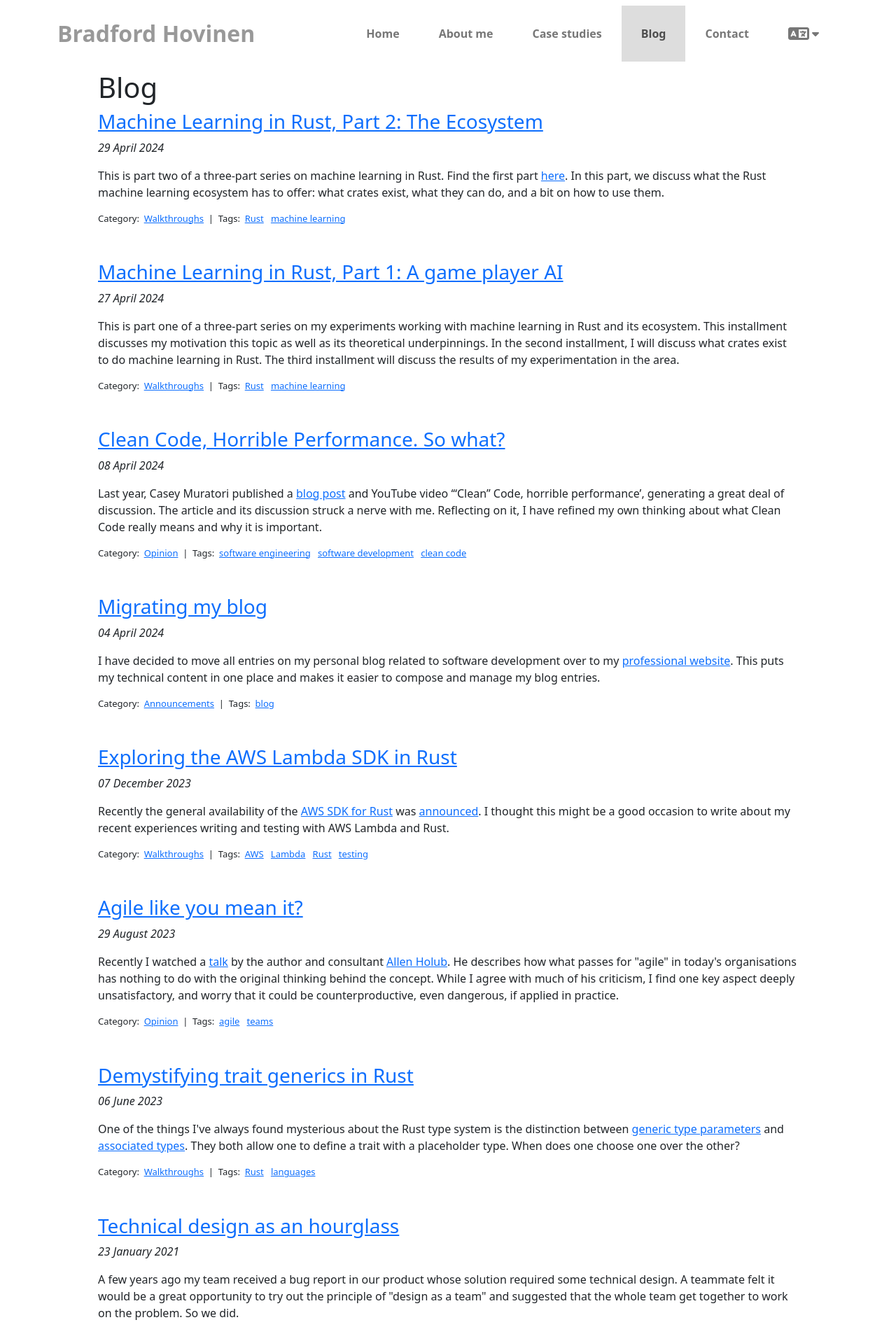
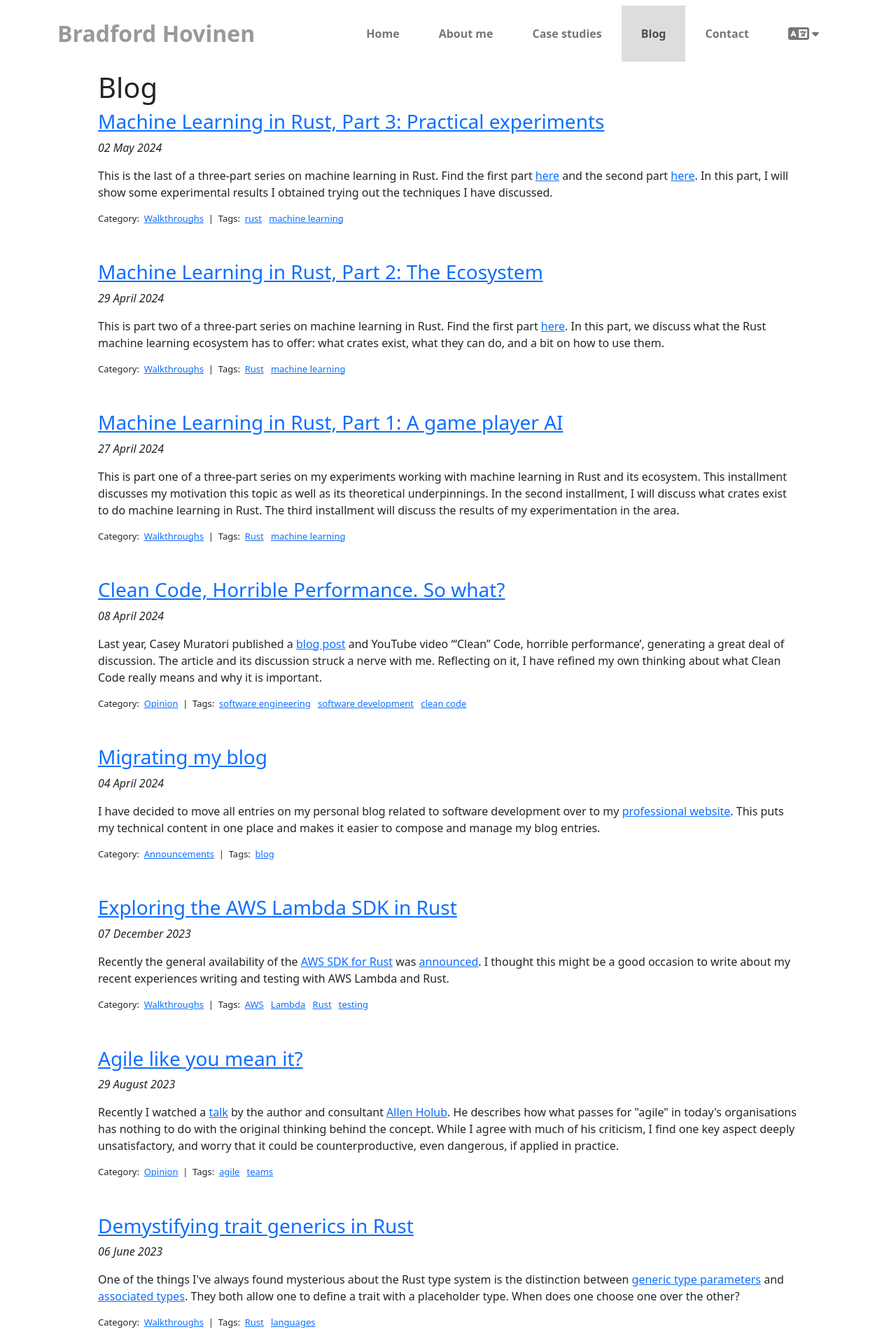
Before and after one commit to hovinen-tech/hovinen-tech.github.io, a Jekyll site: the page built from blog.html, in a window 1280 px wide. Shown: the top 1906 px of the page at 70% size. Built offline with Jekyll 4.4.1, drawn with Linux system fonts in a browser that asks for light colours; comment, search, counter and statistics services are not loaded; some of the changed lines change nothing that is shown.

Commit message:
Add blog post Machine Learning in Rust part 3

```diff
--- a/_includes/scripts.html
+++ b/_includes/scripts.html
@@ -22,6 +22,12 @@ MathJax = {
   src="https://cdn.jsdelivr.net/npm/mathjax@3/es5/tex-svg.js">
 </script>
 {% endif %}
+{% if page.has_mermaid %}
+<script type="module">
+  import mermaid from 'https://cdn.jsdelivr.net/npm/mermaid@10/dist/mermaid.esm.min.mjs';
+  mermaid.initialize({ startOnLoad: true });
+</script>
+{% endif %}
 <script type="">
   for (link of document.links) {
     if (link.hostname != window.location.hostname) {
--- /dev/null
+++ b/_posts/2024-05-02-machine-learning-in-rust-part-3.md
@@ -0,0 +1,132 @@
+---
+layout: post
+title: "Machine Learning in Rust, Part 3: Practical experiments"
+categories: [walkthroughs]
+tags: [rust, machine learning]
+permalink: "/blog/2024/05/02/machine-learning-in-rust-part-3/"
+has_mermaid: true
+---
+
+This is the last of a three-part series on machine learning in Rust. Find the first part
+[here](/blog/2024/04/27/machine-learning-in-rust-part-1/) and the second part
+[here](/blog/2024/04/29/machine-learning-in-rust-part-2/). In this part, I will show some
+experimental results I obtained trying out the techniques I have discussed.
+
+<!--more-->
+
+> The goal of a game AI is to lose the game.
+>
+> <cite>&ndash; A paper I read once</cite>
+
+My goal in starting out on this journey was to try to build a computer player AI for a game in Rust.
+The point of such an AI is to make the game _interesting_ and _enjoyable_ for the human player. The
+gameplay should feel _plausible_. In particular, the gameplay should _not_ be _perfect_. The
+computer player would then be practically unbeatable, which does not make for an enjoyable game.
+
+## A simple example
+
+I started experimenting with the game of Tic-Tac-Toe. It is an adversarial game, like the strategy
+game I ultimately want to implement. The gameplay is so simple that it makes for an easy testbed. At
+the same time, it is nontrivial enough to obtain interesting results.
+
+I use a neural network with two hidden layers, each of 32 neurons, to model the action-value
+function. The input state is a vector of nine elements corresponding to the nine locations on the
+grid. A value of +1.0 represents the spot being occupied by the player being trained, -1.0 the
+opponent, and 0.0 an empty spot. The only action is to place a piece on an existing empty spot, so
+the action is a [one-hot encoded vector](https://en.wikipedia.org/wiki/One-hot) of length 9.
+
+<pre class="mermaid">
+graph LR
+S[Game state\n9 inputs] --> H1[Hidden layer\n32 neurons]
+H1 --> H2[Hidden layer\n32 neurons]
+H2 --> A[Action weights\n9 outputs]
+</pre>
+
+We assign a reward of +100 for a won game, -100 for a loss, and -10 for a draw. Intermediate states
+all have a reward of 0. The strategy takes the action with the highest estimated value in each turn.
+
+I trained the "O"-player and used the "X"-player as an adversary. This is because the "O"-player has
+a natural disadvantage, so the results would be more expressive.
+
+In each training round, the player being trained plays 200 games against each of an untrained actor
+and the previous version of itself. The untrained actor essentially picks a random move on each
+turn.
+
+After each training round, I evaluate the model's performance by running 100 games against a
+completely untrained actor. The graph below shows the portion of each game outcome during evaluation
+vs. the total number of training games played:
+
+![Graph of game outcomes vs. total number of training games played](/assets/2024/04/tic-tac-toe-stats.png)
+
+## Some observations
+
+The graph above shows that the deep Q-learning method "works" in the sense that the agent does
+improve over time, at least for roughly the first 4000 training games. A totally naive agent playing
+as "O" wins about 40% of the time against a naive "X" opponent. It remains "dumb" for roughly the
+first 1000 games. During this time, it is naively exploring the state space and encountering its
+first rewards through luck alone.
+
+After that, the model learns enough that it can exploit obvious winning moves in at least some
+cases. Its win rate against a naive agent then rapidly increases, but eventually levels off at about
+80%. The rate of draws also increases slightly.
+
+When playing against a human, the model seems fairly lacking. The following screencast shows me
+playing as "X" against a trained computer AI model "O". The computer player can win, but only if I
+make really obvious mistakes. It has not learned how to "corner" the "X" player to force a win, nor
+to consistently block me.
+
+<video autoplay controls muted loop style="display: block; margin: 0 auto;">
+  <source src="/assets/2024/04/tic-tac-toe-games.webm"></source>
+  <p>Example gameplay of a human (X) against a trained computer AI (O)</p>
+</video>
+
+One might say that the gameplay feels somewhat "natural" but not particularly smart.
+
+## Looking at the action-value function
+
+We can examine what the action-value model produces more closely to see where the model isn't quite
+good enough. Take the following position from one of the games played above, for example:
+
+![Tic-Tac-Toe position where O can win in one move](/assets/2024/04/tic-tac-toe-position.png)
+
+The O player can clearly win in just one move by placing a piece at the third row, second column.
+But instead, it places a piece at the second row, third column:
+
+![Tic-Tac-Toe position after O has placed its piece](/assets/2024/04/tic-tac-toe-position-next.png)
+
+The chosen move makes no sense. Not only did the player not take the opportunity to win immediately,
+it failed to block its opponent from winning by placing a piece at the third row, first column.
+
+Let's look at what the model says the action-values are for the first position above:
+
+<div style="display: block; margin: 0 auto 1rem; position: relative;">
+  <div style="display: block; margin: 0 auto; width: 328px;">
+    <img alt="Tic-Tac-Toe position where O can win in one move" src="/assets/2024/04/tic-tac-toe-position.png">
+  </div>
+  <div style="color: white; display: grid; font-weight: bold; left: calc((100% - 328px) / 2); position: absolute; text-align: center; top: 40px; width: 328px;">
+    <div style="grid-column: 1; grid-row: 1; height: 108px; width: 108px;"></div>
+    <div style="grid-column: 2; grid-row: 1; height: 108px; width: 108px;"></div>
+    <div style="grid-column: 3; grid-row: 1; height: 108px; width: 108px;"></div>
+    <div style="grid-column: 1; grid-row: 2; height: 108px; width: 108px;"></div>
+    <div style="grid-column: 2; grid-row: 2; height: 108px; width: 108px;"></div>
+    <div style="grid-column: 3; grid-row: 2; height: 108px; width: 108px;">1.6263</div>
+    <div style="grid-column: 1; grid-row: 3; height: 108px; width: 108px;">-8.5893</div>
+    <div style="grid-column: 2; grid-row: 3; height: 108px; width: 108px;">-10.2287</div>
+    <div style="grid-column: 3; grid-row: 3; height: 108px; width: 108px;">-10.3825</div>
+  </div>
+</div>
+
+So it's clear why the agent picks the move it does. The model is deathly afraid of both of the moves
+which make sense!
+
+## Conclusion
+
+Clearly there is more territory to cover on this journey. While the model has learned to recognize
+_some_ winning and blocking moves, it cannot do so consistently. As we have seen, model performance
+plateaus after about 3000 training games. So it does not appear just to be matter of seeing more
+states.
+
+Will this approach lead to a reasonable computer player AI? It's going to take a lot more
+experimentation to find out. But that's where the fun begins!
+
+You can find my experiments on [GitHub](https://github.com/hovinen/dfdx-qlearning).
--- a/css/base.scss
+++ b/css/base.scss
@@ -171,3 +171,8 @@ blockquote {
 blockquote p:last-of-type {
   margin-bottom: 0;
 }
+
+.mermaid svg {
+  display: block;
+  margin: 0 auto;
+}
```
Also changed, not shown: assets/2024/04/tic-tac-toe-position-next.png (added), assets/2024/04/tic-tac-toe-position.png (added), assets/2024/04/tic-tac-toe-stats.png (added), 1 other file.
